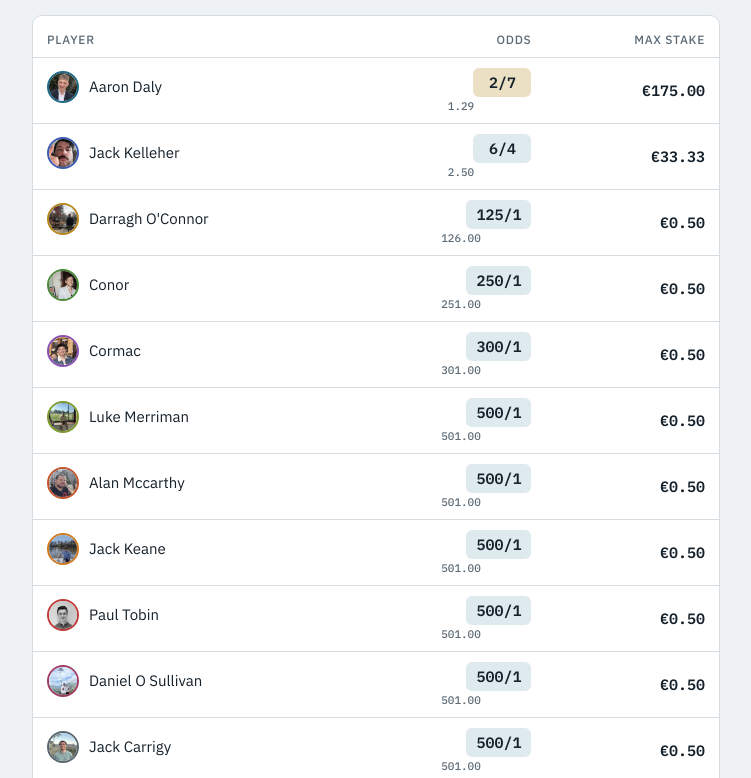
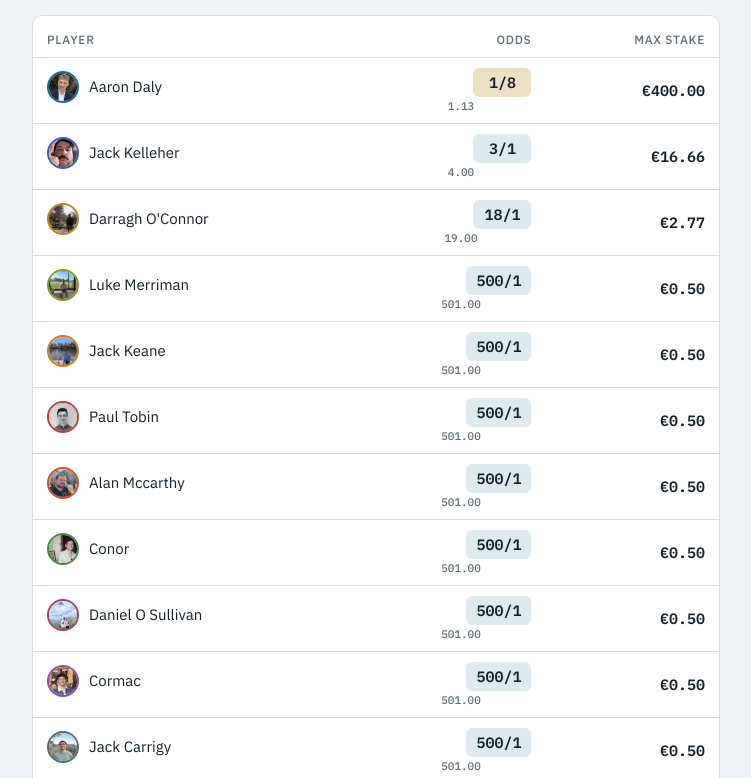
Before and after one commit to jacktkelleher-ops/timeguessr-cup, a plain HTML site: page book/index.html in a window 1280 px wide. Shown: the part 155-933 px from the top of the page, without its empty margins (264-1015 px from the left). Drawn offline with nearby package versions, Linux system fonts and the light colour scheme.

Commit message:
Reprice outright book after Week 7; head-to-heads for Week 8
Co-Authored-By: Claude Opus 5.5 <noreply@anthropic.com>
Claude-Session: https://claude.ai/code/session_01LrH1eETCV6aBXyPy2GU2YK

```diff
--- a/book/index.html
+++ b/book/index.html
@@ -53,7 +53,7 @@ th.num,td.num{text-align:right}
     <a class="back" href="../">← Back to the leaderboard</a>
     <p class="eyebrow">HighKickKev Bet</p>
     <h1>Outright winner odds</h1>
-    <p class="sub">Prices after Week 6 of 10.</p>
+    <p class="sub">Prices after Week 7 of 10.</p>
   </div>
 
   <section class="panel">
@@ -74,16 +74,16 @@ th.num,td.num{text-align:right}
 const PALETTE = ["#1d6a86","#c2552d","#4c8a3a","#8a4fb0","#b7861b","#2f8f8a","#a13d63","#5b6770","#d07a1f","#3b5bb5","#7a9a2a","#c03a3a"];
 const PLAYERS = ["Aaron Daly","Alan Mccarthy","Conor","Cormac","Darragh O'Connor","David Aherne","Daniel O Sullivan","Jack Carrigy","Jack Keane","Jack Kelleher","Luke Merriman","Paul Tobin"];
 const BOOK = [
-  { p: "Aaron Daly",         odds: "2/7",     stake: 175.00 },
-  { p: "Jack Kelleher",      odds: "6/4",     stake: 33.33 },
-  { p: "Darragh O'Connor",   odds: "125/1",   stake: 0.50 },
-  { p: "Conor",              odds: "250/1",   stake: 0.50 },
-  { p: "Cormac",             odds: "300/1",   stake: 0.50 },
+  { p: "Aaron Daly",         odds: "1/8",     stake: 400.00 },
+  { p: "Jack Kelleher",      odds: "3/1",     stake: 16.66 },
+  { p: "Darragh O'Connor",   odds: "18/1",    stake: 2.77 },
   { p: "Luke Merriman",      odds: "500/1",   stake: 0.50 },
-  { p: "Alan Mccarthy",      odds: "500/1",   stake: 0.50 },
   { p: "Jack Keane",         odds: "500/1",   stake: 0.50 },
   { p: "Paul Tobin",         odds: "500/1",   stake: 0.50 },
+  { p: "Alan Mccarthy",      odds: "500/1",   stake: 0.50 },
+  { p: "Conor",              odds: "500/1",   stake: 0.50 },
   { p: "Daniel O Sullivan",  odds: "500/1",   stake: 0.50 },
+  { p: "Cormac",             odds: "500/1",   stake: 0.50 },
   { p: "Jack Carrigy",       odds: "500/1",   stake: 0.50 },
   { p: "David Aherne",       odds: "NR",      stake: null }
 ];
```
Also changed, not shown: h2h/index.html (+2 -2 lines).
